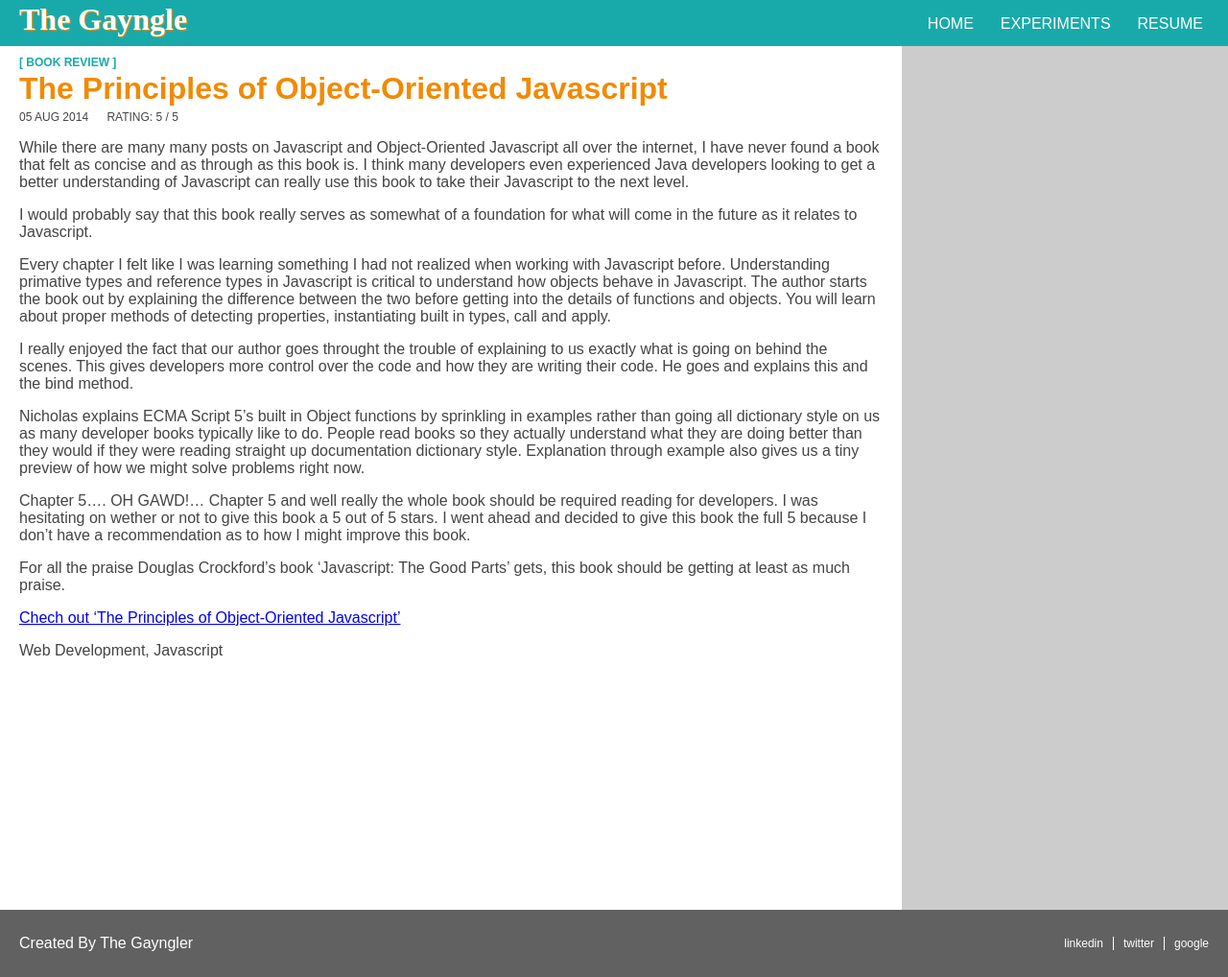
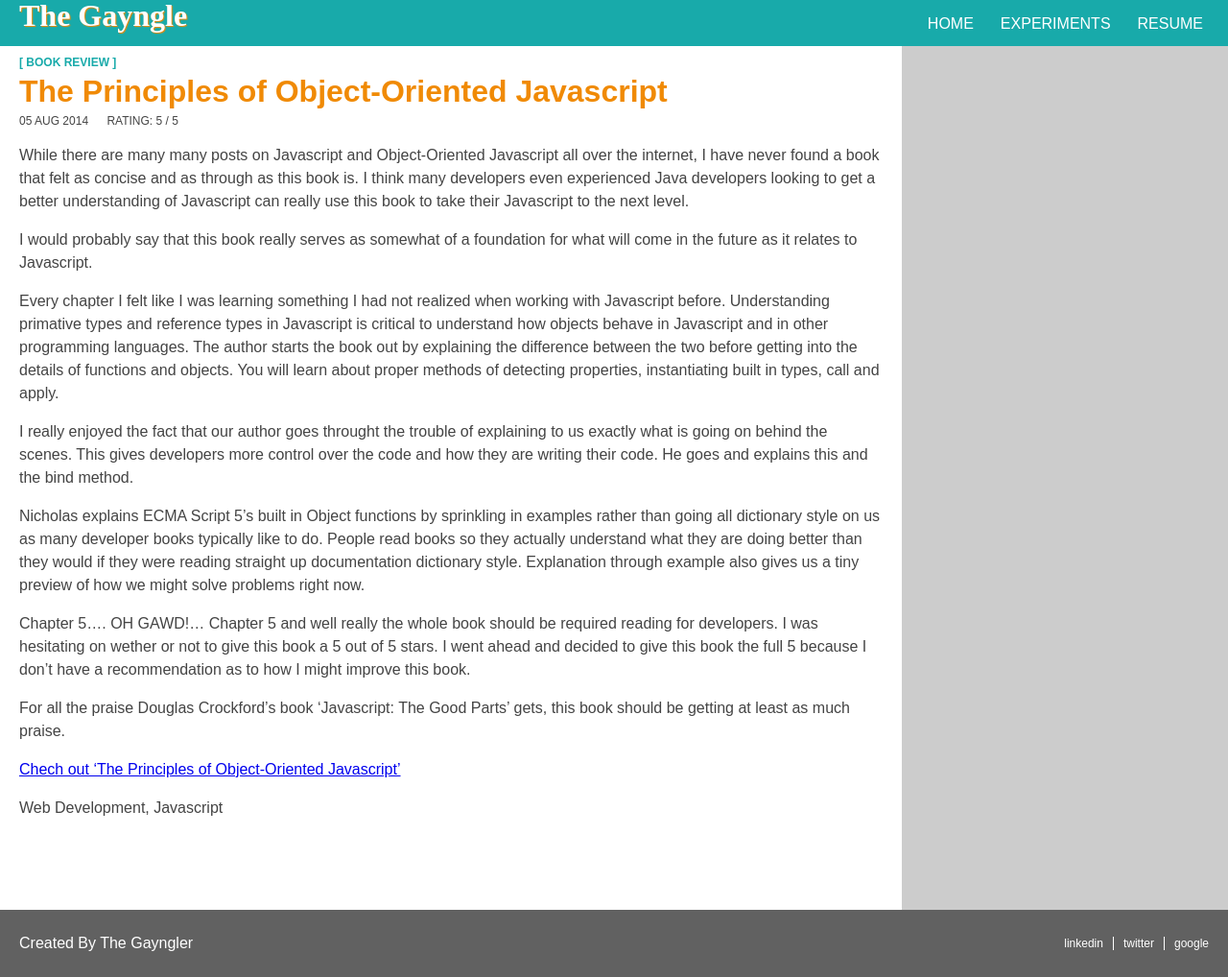
Before and after one commit to astericky/adonisthedemigod, a Jekyll site: the page built from _posts/2014-08-05-the-principles-of-object-oriented-javascript.md, in a window 1280 px wide. Shown: the whole page at 96% size. Built offline with Jekyll 4.4.1, drawn with Linux system fonts in a browser that asks for light colours; nearby versions of some CDN libraries; some web fonts are replaced.

Commit message:
Fix header and article text styling

```diff
--- a/_posts/2014-08-05-the-principles-of-object-oriented-javascript.md
+++ b/_posts/2014-08-05-the-principles-of-object-oriented-javascript.md
@@ -14,7 +14,7 @@ While there are many many posts on Javascript and Object-Oriented Javascript all
 
 I would probably say that this book really serves as somewhat of a foundation for what will come in the future as it relates to Javascript.
 
-Every chapter I felt like I was learning something I had not realized when working with Javascript before. Understanding primative types and reference types in Javascript is critical to understand how objects behave in Javascript. The author starts the book out by explaining the difference between the two before getting into the details of functions and objects. You will learn about proper methods of detecting properties, instantiating built in types, call and apply.
+Every chapter I felt like I was learning something I had not realized when working with Javascript before. Understanding primative types and reference types in Javascript is critical to understand how objects behave in Javascript and in other programming languages. The author starts the book out by explaining the difference between the two before getting into the details of functions and objects. You will learn about proper methods of detecting properties, instantiating built in types, call and apply.
 
 I really enjoyed the fact that our author goes throught the trouble of explaining to us exactly what is going on behind the scenes. This gives developers more control over the code and how they are writing their code. He goes and explains this and the bind method.
 
--- a/_sass/modules/article/_article.scss
+++ b/_sass/modules/article/_article.scss
@@ -1,11 +1,11 @@
-
 
 .article {
   margin-bottom: 24px;
+  line-height: 1.5; // 24px
 }
 
 .article-header {
-
+  line-height: 1.25; // 20px;
 }
 
 .article-category,
@@ -47,7 +47,6 @@
 
 
 .post {
-
   .article-heading {
     font-size: $xl-font-size;
   }
```
Also changed, not shown: _sass/modules/header/_header.scss (+5 -5 lines), css/screen.css, 2 other files. Lines whose indentation alone changed are shown as unchanged.
